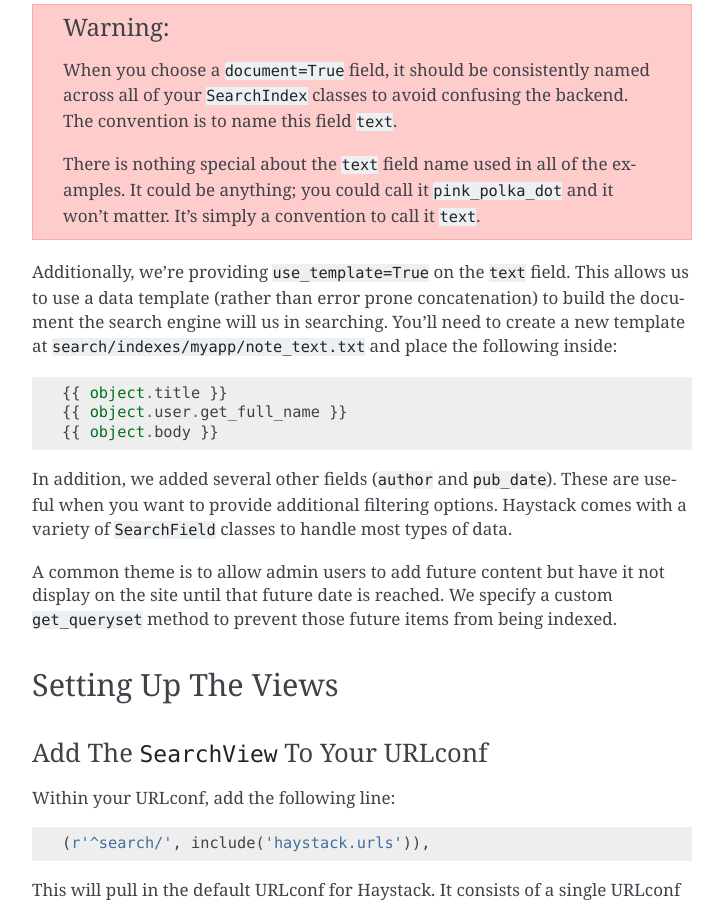
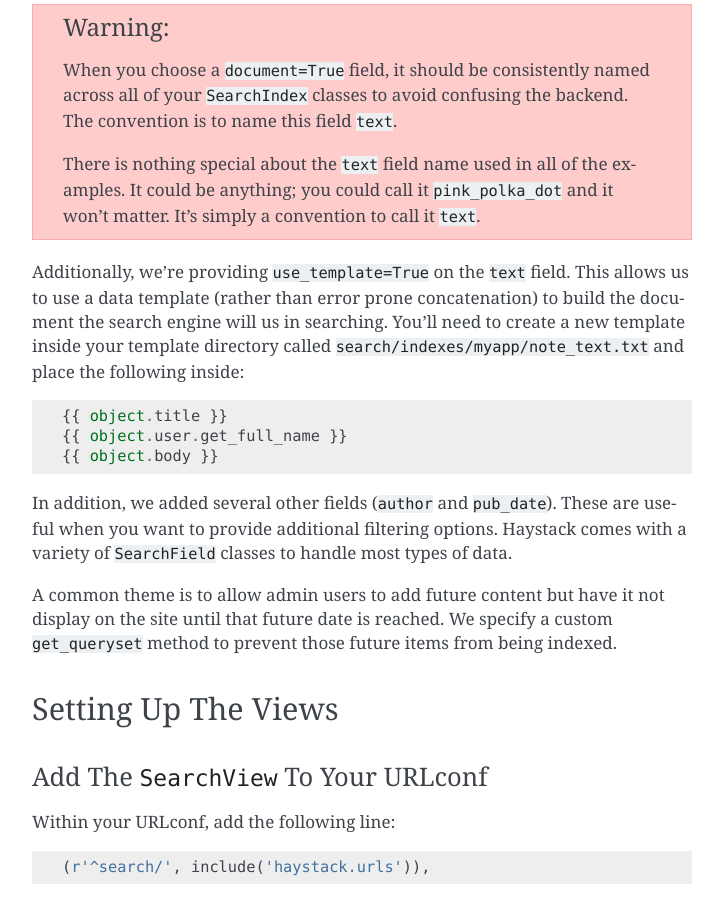
Before and after one commit to django-haystack/django-haystack, a Sphinx documentation site: the page built from docs/tutorial.rst, in a window 1280 px wide and 900 px high, scrolled down 4524 px. Shown: the whole window, without its empty margins (388-1111 px from the left). Built offline with Sphinx 7.4.7, drawn with Linux system fonts in a browser that asks for light colours.

Commit message:
Changed some wording on the tutorial to indicate where the data template should go. Thanks for the suggestion Davepar!

```diff
--- a/docs/tutorial.rst
+++ b/docs/tutorial.rst
@@ -227,9 +227,9 @@ which field is the primary field for searching within.
 
 Additionally, we're providing ``use_template=True`` on the ``text`` field. This
 allows us to use a data template (rather than error prone concatenation) to
-build the document the search engine will us in searching. You'll need to create
-a new template at ``search/indexes/myapp/note_text.txt`` and place the following
-inside::
+build the document the search engine will us in searching. You’ll need to create
+a new template inside your template directory called
+``search/indexes/myapp/note_text.txt`` and place the following inside::
 
     {{ object.title }}
     {{ object.user.get_full_name }}
```
